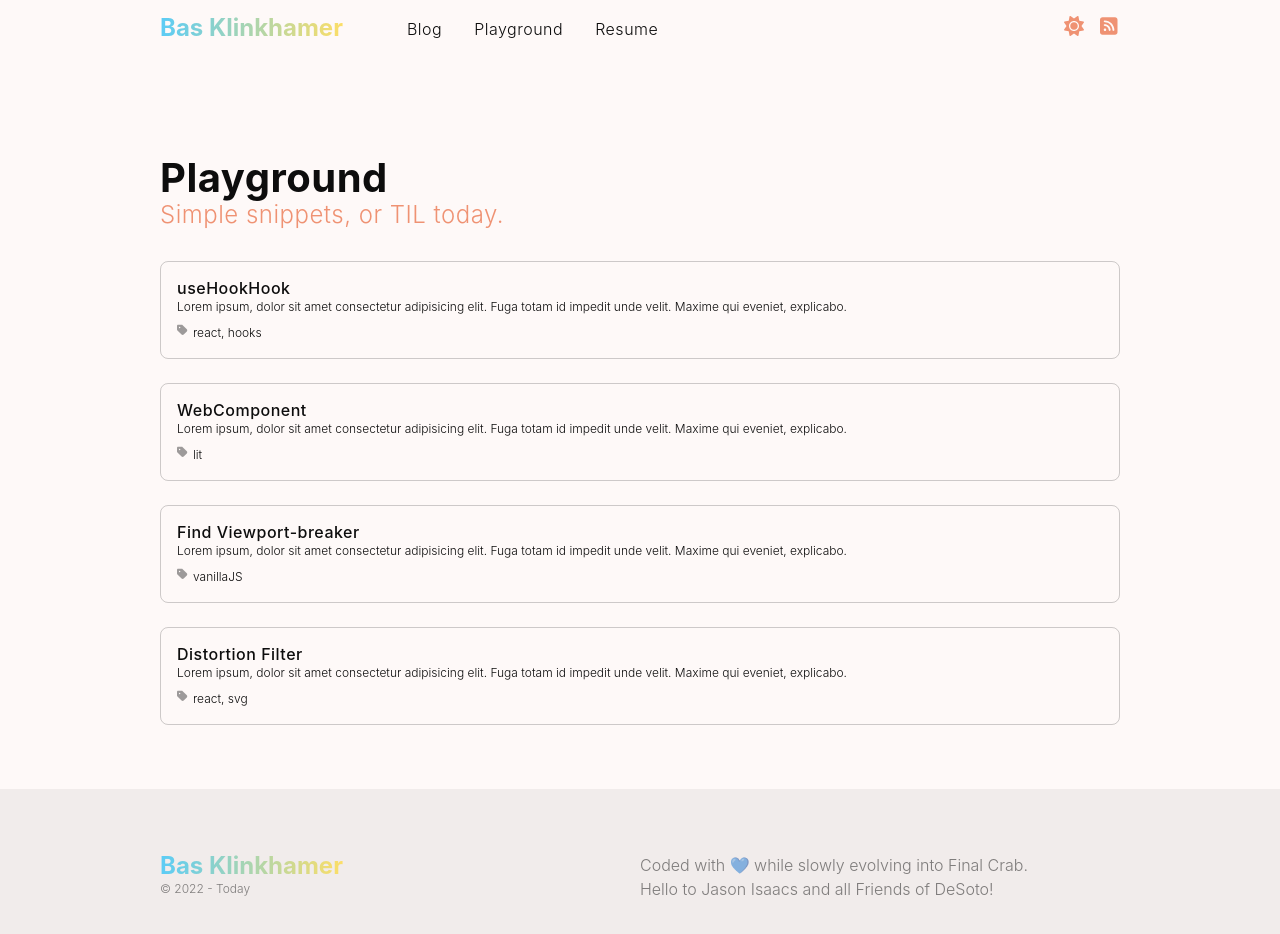
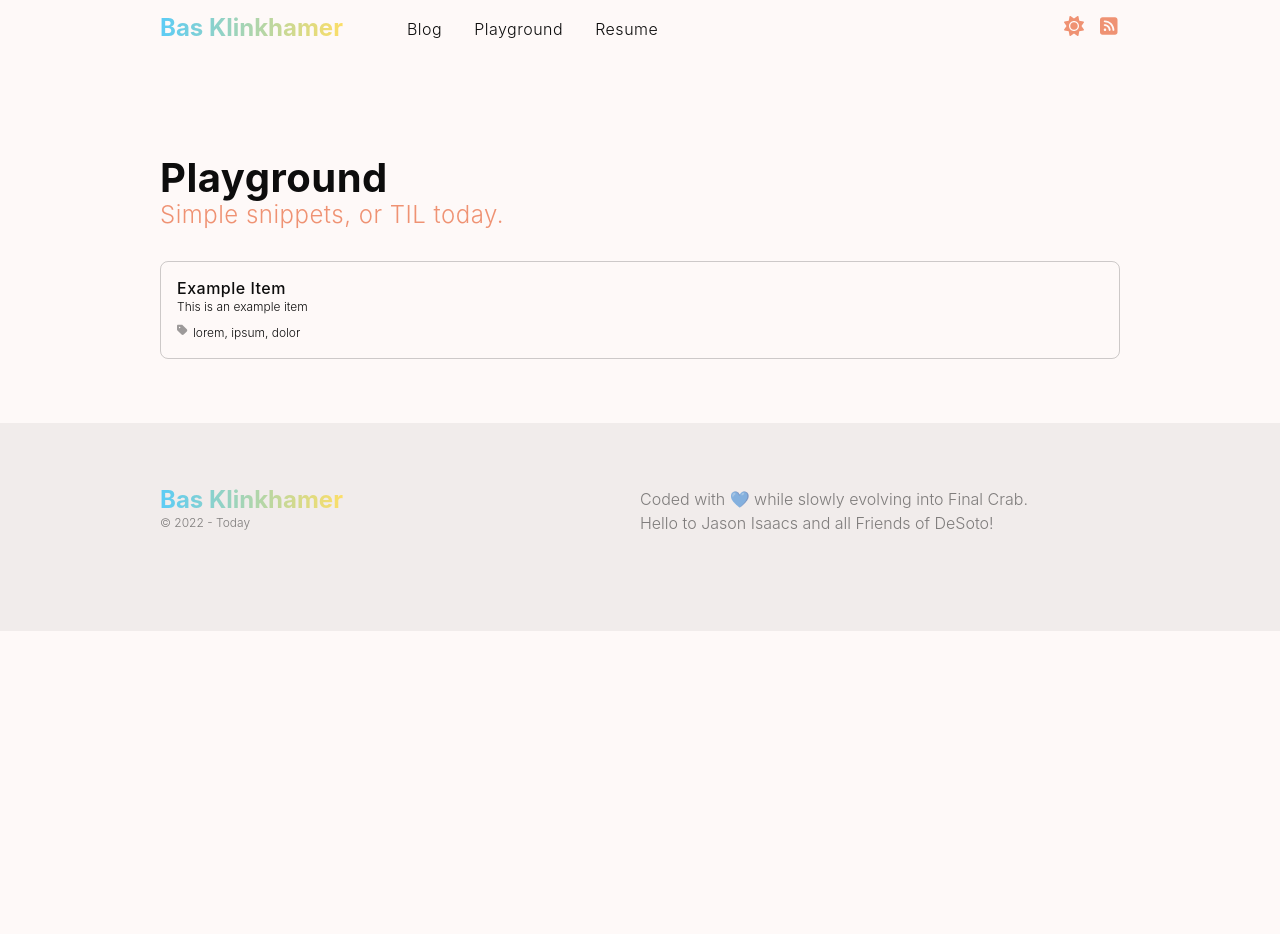
Before and after one commit to basdotearth/basdotearth, a Next.js app: page /playground in a window 1280 px wide. Shown: the top 934 px of the page. After the commit the page ends 800 px from the top, so only its background shows below. Built offline with nearby package versions, Linux system fonts and the light colour scheme; a web font is replaced by a local one.

Commit message:
Use .mdx files for playground

```diff
--- /dev/null
+++ b/content/playground/example-item.mdx
@@ -0,0 +1,11 @@
+---
+title: Example Item
+seoTitle: This is an example item
+tags:
+  - lorem
+  - ipsum
+  - dolor
+isPublished: true
+publishedOn: 2022-10--9T09:15:00+0100
+---
+(Actual item here!)
--- a/src/components/Pages/PlaygroundOverview/index.tsx
+++ b/src/components/Pages/PlaygroundOverview/index.tsx
@@ -1,15 +1,16 @@
 import Head from 'next/head';
 import Link from 'next/link';
-import type { NextPage } from 'next';
 
 import Header from '../../Header';
 import Footer from '../../Footer';
 import Icon, { EIcons } from '../../Icon';
-import exampleItems from '../../../mocks/playground';
+
+import type { PlaygroundMeta } from '../../../types';
+import type { MDXOverviewPage } from '../../../types/mdx';
 
 import styles from './PlaygroundOverview.module.css';
 
-const PlaygroundOverview: NextPage = () => {
+const PlaygroundOverview: MDXOverviewPage<PlaygroundMeta> = ({ items }) => {
   return <>
     <Head>
       <meta name="description" content="Generated by create next app" />
@@ -19,12 +20,12 @@ const PlaygroundOverview: NextPage = () => {
     <main className={styles.overview}>
       <h1 className={styles.overviewTitle}>Playground</h1>
       <h1 className={styles.overviewSupport}>Simple snippets, or TIL today.</h1>
-      { exampleItems.map((item, index) => (
-        <Link href={item.link} key={`item--${index}`}>
+      { items.map((item, index) => (
+        <Link href={`/playground/${item.slug}`} key={`item--${index}`}>
           <a className={styles.itemCard}>
             <h2 className={styles.itemTitle}>{item.title}</h2>
             <p className={styles.itemDescription}>
-              Lorem ipsum, dolor sit amet consectetur adipisicing elit. Fuga totam id impedit unde velit. Maxime qui eveniet, explicabo.
+              { item.seoTitle }
             </p>
             <div className={styles.itemTaglist}>
               <Icon icon={EIcons.Tag} width={12} height={12} />
--- a/src/pages/playground/index.tsx
+++ b/src/pages/playground/index.tsx
@@ -1,3 +1,17 @@
 import PlaygroundOverview from '../../components/Pages/PlaygroundOverview';
 
+import { collectStaticContent } from '../../helpers/mdx';
+import type { PlaygroundMeta } from '../../types';
+import type { MDXOverviewPageProps } from '../../types/mdx';
+
+export const getStaticProps: MDXOverviewPageProps<PlaygroundMeta> = async () => {
+  return {
+    props: await collectStaticContent({
+      type: 'playground',
+      filter: (i) => i.isPublished,
+      sort: (a, b) => (new Date(a.publishedOn)).valueOf() - (new Date(b.publishedOn)).valueOf(),
+    }),
+  };
+};
+
 export default PlaygroundOverview;
```
Also changed, not shown: src/types/index.ts (+8 -0 lines).
